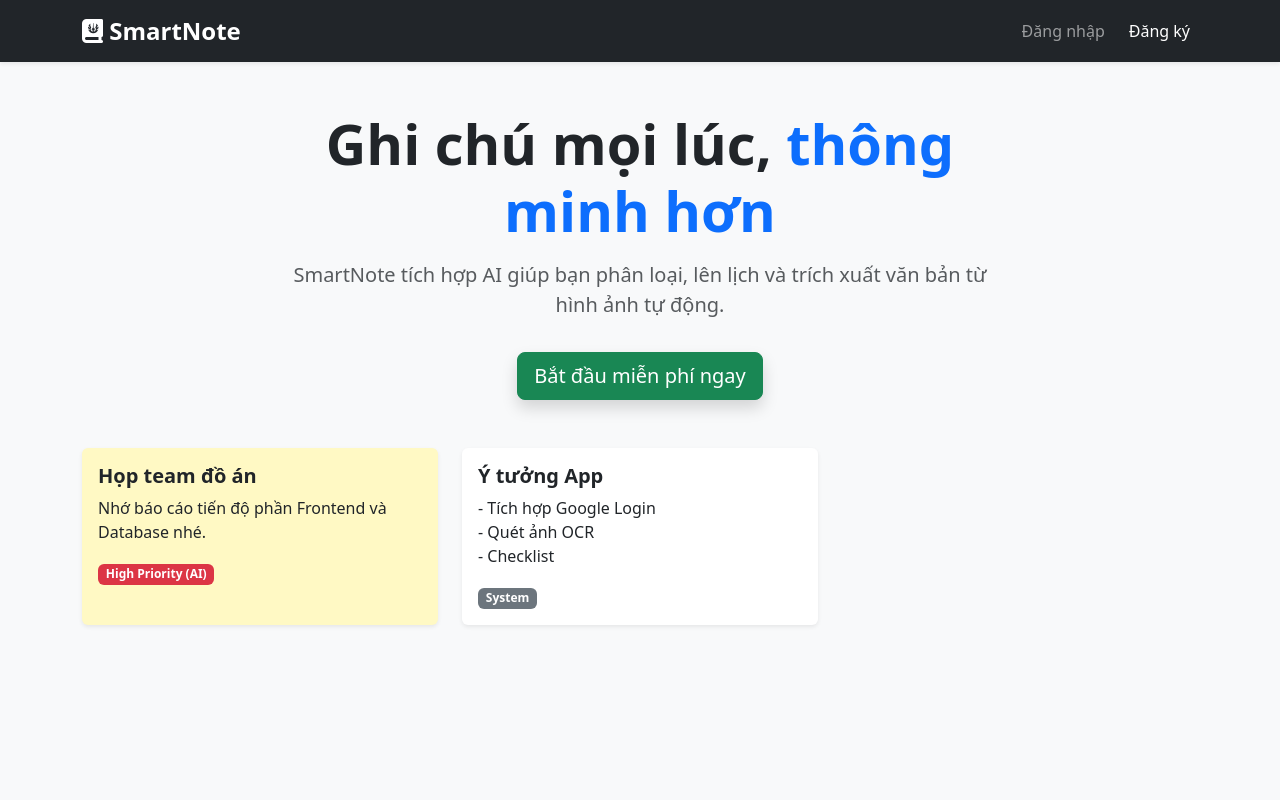
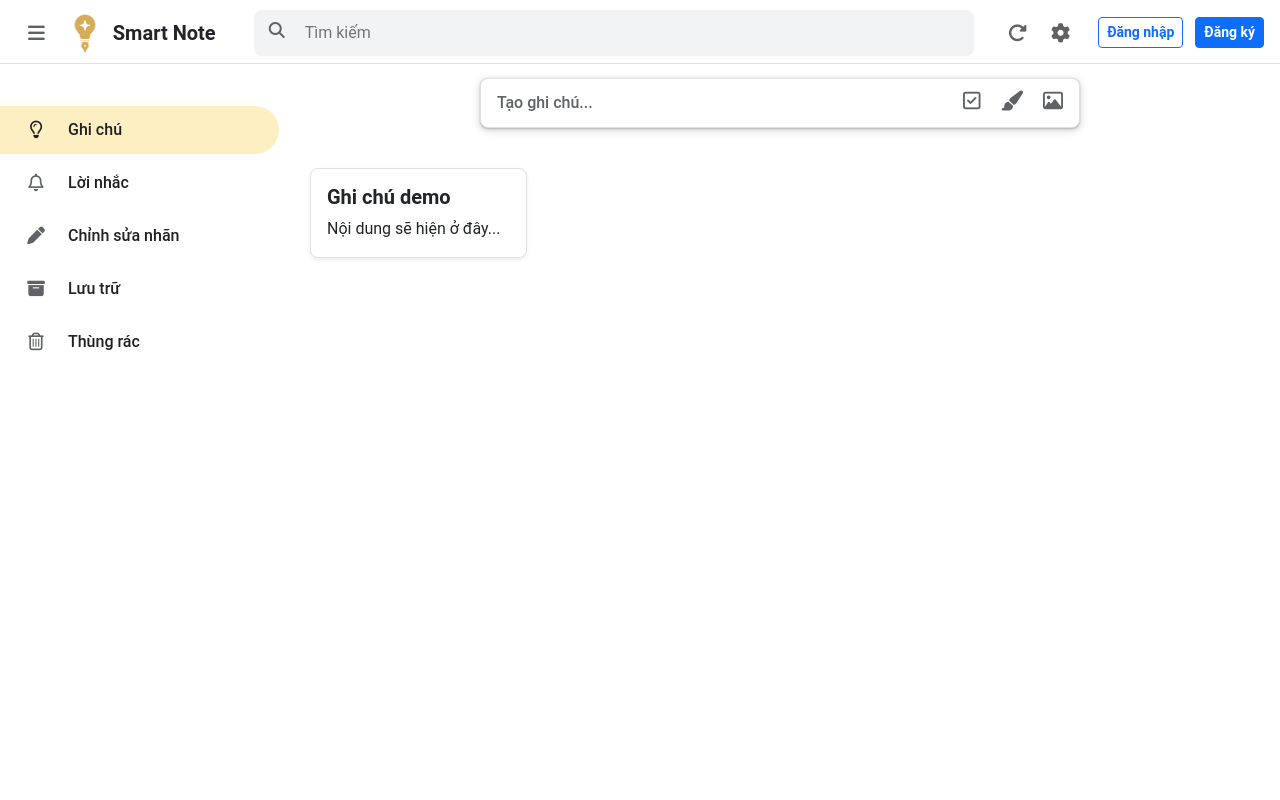
Before and after one commit to ndat99/SmartNote, a Django app: page / in a window 1280 px wide. Run offline with Django 5.2, Linux system fonts and the light colour scheme.

Commit message:
feat: cập nhật cấu hình đăng nhập bằng Google và sửa giao diện; thêm logo và template mới

```diff
--- a/core/settings.py
+++ b/core/settings.py
@@ -132,11 +132,12 @@ SOCIALACCOUNT_PROVIDERS = {
             'access_type': 'online',
         },
         'APP': {
-            'client_id': 'id_gia_tam_thoi_chua_xai_duoc',
-            'secret': 'secret_gia_tam_thoi',
+            'client_id': os.getenv('GOOGLE_CLIENT_ID'),
+            'secret': os.getenv('GOOGLE_CLIENT_SECRET'),
             'key': ''
         }
     }
 }
 
 ACCOUNT_LOGOUT_ON_GET = True
+SOCIALACCOUNT_LOGIN_ON_GET = True
--- a/templates/account/login.html
+++ b/templates/account/login.html
@@ -1,4 +1,4 @@
-{% extends "base.html" %}
+{% extends "base_auth.html" %}
 {% load socialaccount %} {% block title %}Đăng nhập - SmartNote{% endblock %}
 
 {% block content %}
--- a/templates/account/signup.html
+++ b/templates/account/signup.html
@@ -1,4 +1,4 @@
-{% extends "base.html" %}
+{% extends "base_auth.html" %}
 {% load socialaccount %}
 
 {% block title %}Đăng ký - SmartNote{% endblock %}
--- a/templates/base.html
+++ b/templates/base.html
@@ -9,45 +9,104 @@
     <link rel="stylesheet" href="https://cdnjs.cloudflare.com/ajax/libs/font-awesome/6.4.0/css/all.min.css">
 
     <style>
-        body { background-color: #f8f9fa; }
-        .navbar-brand { font-weight: bold; font-size: 1.5rem; }
+        /* Tông màu Light Mode chuẩn Google Keep */
+        body { background-color: #ffffff; color: #202124; font-family: 'Roboto', Arial, sans-serif; overflow-x: hidden; }
+
+        /* Navbar */
+        .navbar { background-color: #ffffff; border-bottom: 1px solid #e0e0e0; padding: 8px 16px; height: 64px; }
+        .menu-btn { color: #5f6368; font-size: 1.2rem; cursor: pointer; padding: 12px; border-radius: 50%; transition: 0.2s;}
+        .menu-btn:hover { background-color: rgba(60,64,67,0.08); }
+        .search-container { max-width: 720px; width: 100%; margin: 0 auto; position: relative; }
+        .search-bar { background-color: #f1f3f4; border-radius: 8px; border: 1px solid transparent; color: #202124; padding: 10px 10px 10px 50px; width: 100%; transition: 0.2s;}
+        .search-bar:focus { outline: none; background-color: #ffffff; border-color: transparent; box-shadow: 0 1px 1px 0 rgba(65,69,73,0.3), 0 1px 3px 1px rgba(65,69,73,0.15); }
+        .search-icon { position: absolute; left: 15px; top: 12px; color: #5f6368; }
+
+        /* Sidebar bên trái */
+        .sidebar { width: 280px; transition: 0.2s; position: fixed; height: calc(100vh - 64px); padding-top: 10px; border-right: 1px solid transparent; }
+        .sidebar.collapsed { width: 70px; }
+        .nav-item-custom { border-radius: 0 25px 25px 0; padding: 12px 24px; color: #202124; display: flex; align-items: center; text-decoration: none; margin-bottom: 5px; cursor: pointer;}
+        .nav-item-custom:hover { background-color: #f1f3f4; }
+        .nav-item-custom.active { background-color: #feefc3; color: #202124; font-weight: bold;}
+        .nav-icon { width: 24px; margin-right: 20px; text-align: center; font-size: 1.1rem; color: #5f6368;}
+        .nav-item-custom.active .nav-icon { color: #202124; }
+        .nav-text { white-space: nowrap; opacity: 1; transition: 0.2s; font-weight: 500;}
+        .sidebar.collapsed .nav-text { opacity: 0; pointer-events: none; }
+
+        /* Khu vực chính */
+        .main-content { margin-left: 280px; transition: 0.2s; padding: 30px; }
+        .main-content.expanded { margin-left: 70px; }
     </style>
 </head>
 <body>
 
-    <nav class="navbar navbar-expand-lg navbar-dark bg-dark shadow-sm">
-        <div class="container">
-            <a class="navbar-brand" href="{% url 'home' %}"><i class="fa-solid fa-book-journal-whills"></i> SmartNote</a>
-            <button class="navbar-toggler" type="button" data-bs-toggle="collapse" data-bs-toggle="target="#navbarNav">
-                <span class="navbar-toggler-icon"></span>
-            </button>
-            <div class="collapse navbar-collapse" id="navbarNav">
-                <ul class="navbar-nav ms-auto">
-                    {% if user.is_authenticated %}
-                        <li class="nav-item d-flex align-items-center">
-                            <span class="nav-link text-warning fw-bold me-2"><i class="fa-solid fa-user"></i> {{ user.username }}</span>
-                        </li>
-                        <li class="nav-item">
-                            <a class="nav-link btn btn-outline-danger btn-sm text-white" href="{% url 'account_logout' %}"><i class="fa-solid fa-right-from-bracket"></i> Đăng xuất</a>
-                        </li>
+    <nav class="navbar d-flex align-items-center justify-content-between fixed-top">
+        <div class="d-flex align-items-center">
+            <i class="fa-solid fa-bars menu-btn me-2" onclick="toggleSidebar()"></i>
+            <a class="navbar-brand text-secondary d-flex align-items-center" href="{% url 'home' %}">
+                <img src="{% static 'images/logo.png' %}" alt="Logo" width="40" class="me-2">
+                <b class="fs-5 text-dark">Smart Note</b>
+            </a>
+        </div>
+
+        <div class="search-container d-none d-md-block">
+            <i class="fa-solid fa-magnifying-glass search-icon"></i>
+            <input type="text" class="search-bar" placeholder="Tìm kiếm">
+        </div>
+
+        <div class="d-flex align-items-center">
+            <i class="fa-solid fa-rotate-right menu-btn d-none d-sm-block"></i>
+            <i class="fa-solid fa-gear menu-btn d-none d-sm-block"></i>
+
+            {% if user.is_authenticated %}
+                <div class="dropdown ms-3">
+                    {% if user.socialaccount_set.all %}
+                    <img src="{{ user.socialaccount_set.all.0.get_avatar_url }}" class="rounded-circle shadow-sm" width="36" role="button" data-bs-toggle="dropdown" alt="Google Avatar">
                     {% else %}
-                        <li class="nav-item">
-                            <a class="nav-link" href="{% url 'account_login' %}">Đăng nhập</a>
-                        </li>
-                        <li class="nav-item">
-                            <a class="nav-link btn btn-primary btn-sm ms-2 text-white" href="{% url 'account_signup' %}">Đăng ký</a>
-                        </li>
+                    <img src="https://ui-avatars.com/api/?name={{ user.get_full_name|default:user.username }}&background=random" class="rounded-circle shadow-sm" width="36" role="button" data-bs-toggle="dropdown" alt="Default Avatar">
                     {% endif %}
-                </ul>
-            </div>
+                    <ul class="dropdown-menu dropdown-menu-end shadow border-0">
+                        <li><span class="dropdown-item-text fw-bold">{{ user.get_full_name|default:user.username }}</span></li>
+                        <li><hr class="dropdown-divider"></li>
+                        <li><a class="dropdown-item text-danger" href="{% url 'account_logout' %}">Đăng xuất</a></li>
+                    </ul>
+                </div>
+            {% else %}
+                <div class="ms-3">
+                    <a href="{% url 'account_login' %}" class="btn btn-outline-primary btn-sm fw-bold me-2">Đăng nhập</a>
+                    <a href="{% url 'account_signup' %}" class="btn btn-primary btn-sm fw-bold">Đăng ký</a>
+                </div>
+            {% endif %}
         </div>
     </nav>
 
-    <div class="container mt-5">
-        {% block content %}
-        {% endblock %}
+    <div class="sidebar mt-5" id="sidebar">
+        <a href="#" class="nav-item-custom active">
+            <i class="fa-regular fa-lightbulb nav-icon"></i> <span class="nav-text">Ghi chú</span>
+        </a>
+        <a href="#" class="nav-item-custom">
+            <i class="fa-regular fa-bell nav-icon"></i> <span class="nav-text">Lời nhắc</span>
+        </a>
+        <a href="#" class="nav-item-custom">
+            <i class="fa-solid fa-pen nav-icon"></i> <span class="nav-text">Chỉnh sửa nhãn</span>
+        </a>
+        <a href="#" class="nav-item-custom">
+            <i class="fa-solid fa-box-archive nav-icon"></i> <span class="nav-text">Lưu trữ</span>
+        </a>
+        <a href="#" class="nav-item-custom">
+            <i class="fa-regular fa-trash-can nav-icon"></i> <span class="nav-text">Thùng rác</span>
+        </a>
+    </div>
+
+    <div class="main-content mt-5" id="mainContent">
+        {% block content %}{% endblock %}
     </div>
 
     <script src="https://cdn.jsdelivr.net/npm/bootstrap@5.3.0/dist/js/bootstrap.bundle.min.js"></script>
+    <script>
+        function toggleSidebar() {
+            document.getElementById('sidebar').classList.toggle('collapsed');
+            document.getElementById('mainContent').classList.toggle('expanded');
+        }
+    </script>
 </body>
 </html>
--- a/templates/notes/home.html
+++ b/templates/notes/home.html
@@ -1,37 +1,68 @@
-{% extends 'base.html' %} {% block title %}Trang chủ - SmartNote{% endblock %}
+{% extends 'base.html' %}
 
-{% block content %} <div class="row text-center mb-5">
-    <div class="col-md-8 mx-auto">
-        <h1 class="display-4 fw-bold">Ghi chú mọi lúc, <span class="text-primary">thông minh hơn</span></h1>
-        <p class="lead text-muted mt-3">SmartNote tích hợp AI giúp bạn phân loại, lên lịch và trích xuất văn bản từ hình ảnh tự động.</p>
+{% block content %}
+<style>
+    /* Khung tạo ghi chú Light Mode */
+    .note-form-wrapper { max-width: 600px; margin: 0 auto 40px auto; background-color: #ffffff; border: 1px solid #e0e0e0; border-radius: 8px; box-shadow: 0 1px 2px 0 rgba(60,64,67,0.3), 0 2px 6px 2px rgba(60,64,67,0.15); position: relative; }
 
-        {% if user.is_authenticated %}
-            <button class="btn btn-primary btn-lg mt-3 shadow"><i class="fa-solid fa-plus"></i> Tạo ghi chú mới</button>
-        {% else %}
-            <a href="#" class="btn btn-success btn-lg mt-3 shadow">Bắt đầu miễn phí ngay</a>
-        {% endif %}
+    /* Trạng thái thu gọn */
+    .note-collapsed { padding: 12px 16px; cursor: text; color: #5f6368; font-weight: 500; display: flex; align-items: center; justify-content: space-between;}
+
+    /* Trạng thái mở rộng */
+    .note-expanded { display: none; padding: 12px 16px; }
+    .note-expanded input, .note-expanded textarea { background: transparent; border: none; color: #202124; width: 100%; outline: none; }
+    .note-expanded input::placeholder, .note-expanded textarea::placeholder { color: #5f6368; }
+    .note-expanded input { font-size: 1.1rem; font-weight: 500; margin-bottom: 10px; }
+    .note-expanded textarea { font-size: 1rem; resize: none; min-height: 80px; }
+
+    /* Thanh công cụ icon */
+    .toolbar { display: flex; justify-content: space-between; align-items: center; margin-top: 10px; }
+    .toolbar-icons i { color: #5f6368; margin-right: 18px; cursor: pointer; padding: 8px; border-radius: 50%; font-size: 1.1rem; transition: 0.2s;}
+    .toolbar-icons i:hover { background-color: rgba(60,64,67,0.08); color: #202124;}
+    .btn-close-note { background: transparent; color: #202124; border: none; font-weight: 500; cursor: pointer; padding: 8px 24px; border-radius: 4px; transition: 0.2s;}
+    .btn-close-note:hover { background-color: rgba(60,64,67,0.08); }
+</style>
+
+<div class="note-form-wrapper" id="formWrapper">
+    <div class="note-collapsed" id="noteCollapsed" onclick="expandForm()">
+        <span>Tạo ghi chú...</span>
+        <div>
+            <i class="fa-regular fa-square-check fs-5 me-3" title="Danh sách mới"></i>
+            <i class="fa-solid fa-paintbrush fs-5 me-3" title="Ghi chú có bản vẽ mới"></i>
+            <i class="fa-regular fa-image fs-5" title="Ghi chú mới có hình ảnh"></i>
+        </div>
+    </div>
+
+    <form method="POST" action="{% url 'home' %}" class="note-expanded" id="noteExpanded">
+        {% csrf_token %}
+        <input type="text" name="title" placeholder="Tiêu đề">
+        <textarea name="content" placeholder="Tạo ghi chú..."></textarea>
+
+        <div class="toolbar">
+            <div class="toolbar-icons">
+                <i class="fa-solid fa-palette" title="Tùy chọn nền"></i>
+                <i class="fa-solid fa-image" title="Thêm hình ảnh"></i>
+                <i class="fa-regular fa-bell" title="Nhắc nhở"></i>
+                <i class="fa-solid fa-ellipsis-vertical" title="Thêm nhãn"></i>
+            </div>
+            <button type="submit" class="btn-close-note">Đóng</button>
+        </div>
+    </form>
+</div>
+
+<div class="row">
+    <div class="col-md-3">
+        <div class="card bg-white border rounded-3 mb-3 p-3 shadow-sm">
+            <h5 class="fw-bold">Ghi chú demo</h5>
+            <p class="mb-0 text-dark">Nội dung sẽ hiện ở đây...</p>
+        </div>
     </div>
 </div>
 
-<div class="row mt-4">
-    <div class="col-md-4 mb-4">
-        <div class="card h-100 shadow-sm border-0" style="background-color: #fff9c4;">
-            <div class="card-body">
-                <h5 class="card-title fw-bold">Họp team đồ án</h5>
-                <p class="card-text">Nhớ báo cáo tiến độ phần Frontend và Database nhé.</p>
-                <span class="badge bg-danger">High Priority (AI)</span>
-            </div>
-        </div>
-    </div>
-
-    <div class="col-md-4 mb-4">
-        <div class="card h-100 shadow-sm border-0">
-            <div class="card-body">
-                <h5 class="card-title fw-bold">Ý tưởng App</h5>
-                <p class="card-text">- Tích hợp Google Login<br>- Quét ảnh OCR<br>- Checklist</p>
-                <span class="badge bg-secondary">System</span>
-            </div>
-        </div>
-    </div>
-</div>
+<script>
+    function expandForm() {
+        document.getElementById('noteCollapsed').style.display = 'none';
+        document.getElementById('noteExpanded').style.display = 'block';
+    }
+</script>
 {% endblock %}
```
Also changed, not shown: templates/base_auth.html (added, +25 -0 lines), static/images/logo.png (added), static/images/logo_landscape.png (added), templates/login.html (deleted), templates/notes/create.html (deleted).
